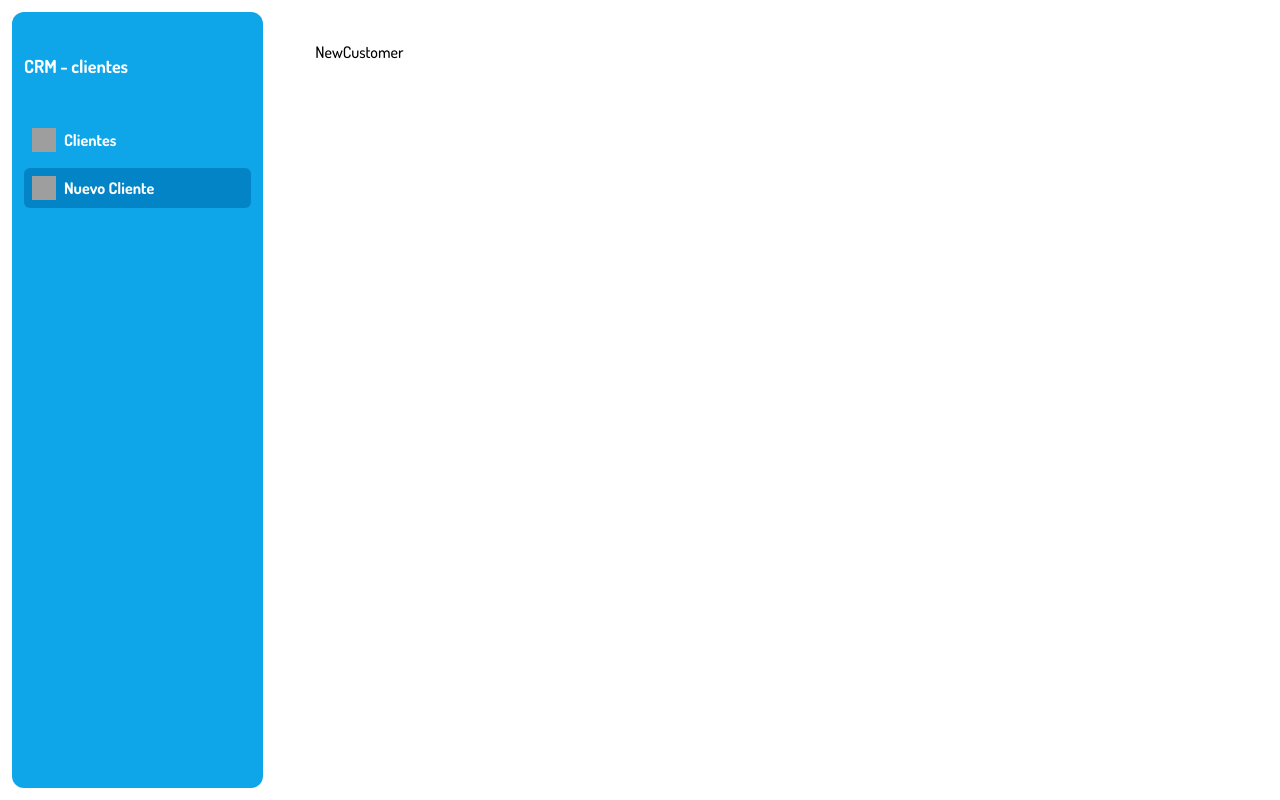
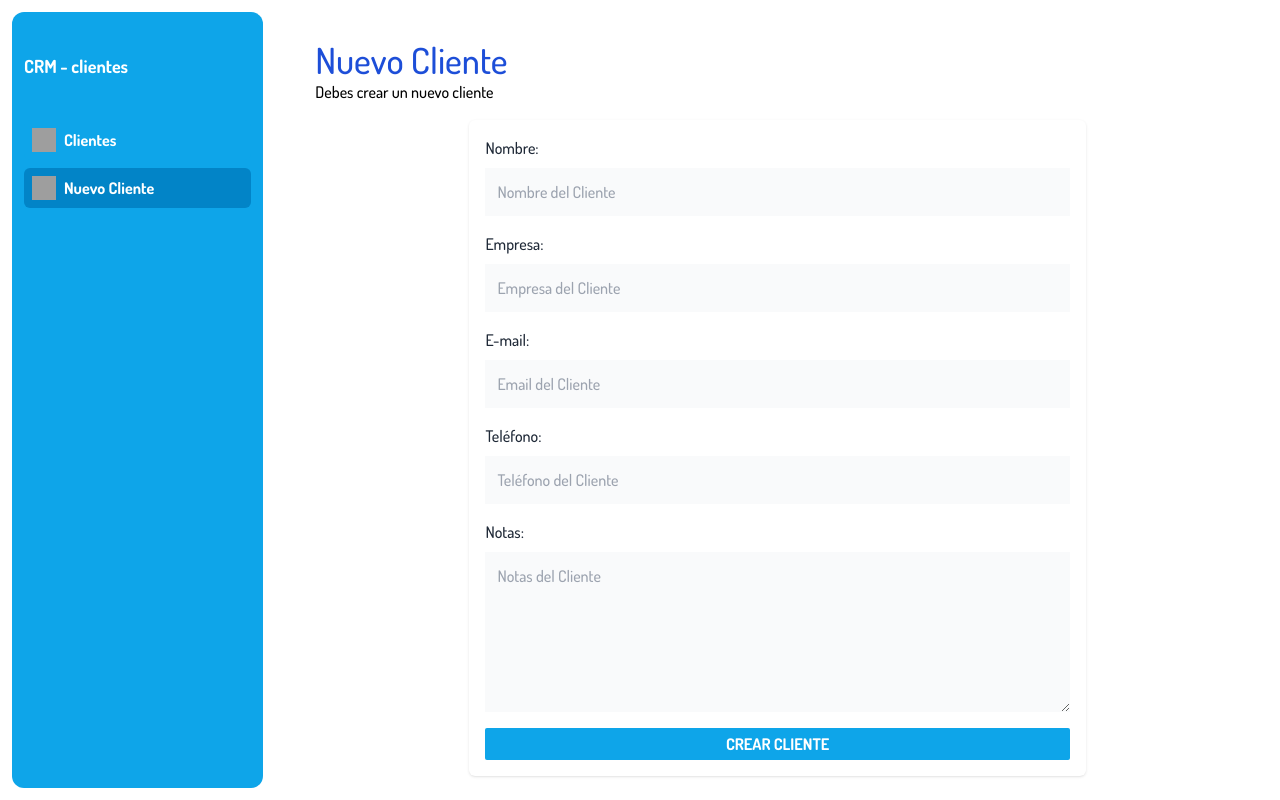
Before and after one commit to HLena/CRMReact, a React (Vite) app: page /customer/new in a window 1280 px wide. Built offline with nearby package versions, Linux system fonts and the light colour scheme; grey boxes are pictures that could not be loaded.

Commit message:
feat: form to create a new customer

```diff
--- /dev/null
+++ b/src/components/Form.jsx
@@ -0,0 +1,77 @@
+const Form = ({cliente}) => {
+    return (
+        <>
+            <div className="mb-4">
+                <label
+                    className="text-gray-800"
+                    htmlFor="nombre"
+                >Nombre:</label>
+                <input
+                    id="nombre"
+                    type="text"
+                    className="mt-2 block w-full p-3 bg-gray-50"
+                    placeholder="Nombre del Cliente"
+                    name="nombre"
+                />
+            </div>
+            <div className="mb-4">
+                <label
+                    className="text-gray-800"
+                    htmlFor="empresa"
+                >Empresa:</label>
+                <input
+                    id="empresa"
+                    type="text"
+                    className="mt-2 block w-full p-3 bg-gray-50"
+                    placeholder="Empresa del Cliente"
+                    name="empresa"
+                />
+            </div>
+
+            <div className="mb-4">
+                <label
+                    className="text-gray-800"
+                    htmlFor="email"
+                >E-mail:</label>
+                <input
+                    id="email"
+                    type="email"
+                    className="mt-2 block w-full p-3 bg-gray-50"
+                    placeholder="Email del Cliente"
+                    name="email"
+                />
+            </div>
+
+            <div className="mb-4">
+                <label
+                    className="text-gray-800"
+                    htmlFor="telefono"
+                >Teléfono:</label>
+                <input
+                    id="telefono"
+                    type="tel"
+                    className="mt-2 block w-full p-3 bg-gray-50"
+                    placeholder="Teléfono del Cliente"
+                    name="telefono"
+                />
+            </div>
+
+            <div className="mb-4">
+                <label
+                    className="text-gray-800"
+                    htmlFor="notas"
+                >Notas:</label>
+                <textarea
+                    as="textarea"
+                    id="notas"
+                    type="text"
+                    className="mt-2 block w-full p-3 bg-gray-50 h-40 align-self"
+                    placeholder="Notas del Cliente"
+                    name="notas"
+                />
+            </div>
+        </>
+    )
+}
+
+export default Form
--- a/src/pages/NewCustomer.jsx
+++ b/src/pages/NewCustomer.jsx
@@ -1,7 +1,53 @@
+import { Form as FormRRD, useActionData } from "react-router-dom";
+import Form from "../components/Form";
+import { isEmail } from "../helper/validations";
+import Error from "../components/Error";
+
+export const action = async ({request}) => {
+  const formData = await request.formData();
+  const data = Object.fromEntries(formData);
+  const email = formData.get('email');
+
+  const errors = [];
+  if(Object.values(data).includes('')){
+    errors.push('Todos los campos son abligatorios')
+  } else if(!isEmail(email)){
+    errors.push('El email no es válido  ')
+  }
+
+  if(errors.keys().length) {
+    return errors;
+  }
+  return errors
+}
 
 const NewCustomer = () => {
+
+  const errors = useActionData();
+
   return (
-    <div>NewCustomer</div>
+    <div>
+      <h1 className="text-4xl text-blue-700"> Nuevo Cliente </h1>
+      <p>Debes crear un nuevo cliente</p>
+      <div className="shadow p-4 mt-4 mx-auto w-8/12 bg-white rounded-md">
+        {
+          errors?.length &&
+          errors.map((err, id) =>
+            <Error key={id}>{err}</Error>
+          )
+        }
+        <FormRRD
+          method='post'
+          noValidate
+        >
+          <Form/>
+          <input
+            className="bg-sky-500 text-white uppercase font-bold py-1 px-2 w-full rounded-sm"
+            type="submit"
+            value={'Crear Cliente'}/>
+        </FormRRD>
+      </div>
+    </div>
   )
 }
 
```
